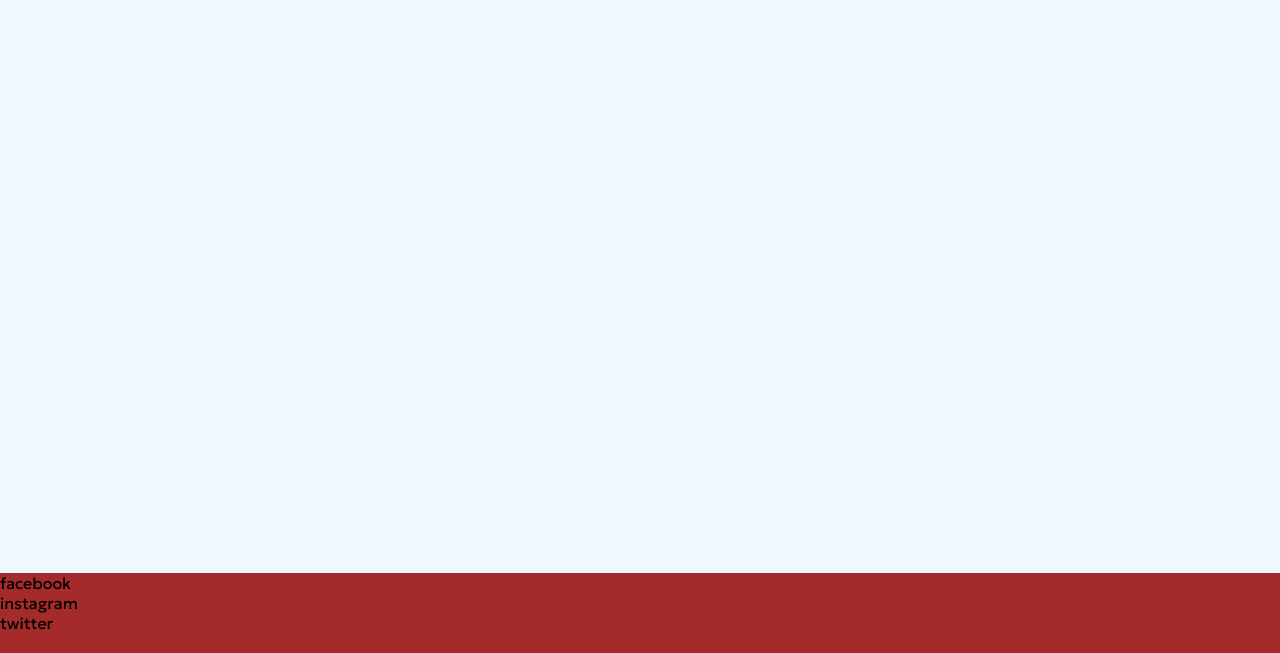
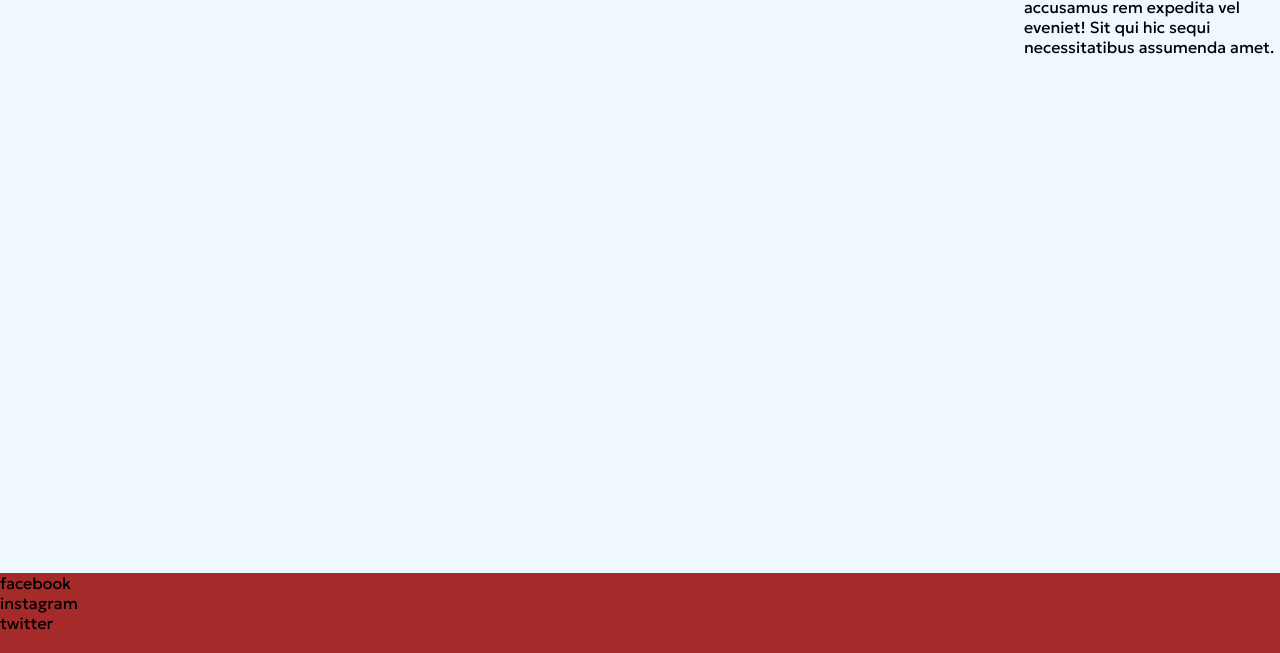
Before and after one commit to Eliseojramos/Eliseojramos, a website: page index.html in a window 1280 px wide. Shown: the part 147-800 px from the top of the page. Drawn offline with Linux system fonts and the light colour scheme.

Commit message:
estructura 1 con git

```diff
--- a/index.html
+++ b/index.html
@@ -28,9 +28,11 @@
     </header>
     <main class="gridMain">
         <div>
+            <h1>hello git</h1>
             <p>Lorem ipsum dolor sit amet, consectetur adipisicing elit. Perferendis voluptas alias numquam! Aliquam, numquam distinctio. Consequatur blanditiis ut similique, iure doloremque impedit nisi laboriosam numquam aperiam adipisci cum ipsum optio.</p>
         </div>
     </main>
+    <aside class="gridAside">Lorem ipsum dolor sit amet consectetur adipisicing elit. Doloribus rem, eos error a vel repellat labore. Ut libero accusamus rem expedita vel eveniet! Sit qui hic sequi necessitatibus assumenda amet.</aside>
     <footer class="gridFooter">
         <ul>
             <li>facebook</li>
--- a/sass/main.scss
+++ b/sass/main.scss
@@ -3,15 +3,15 @@
     background-color: aliceblue;
     height: 100vh;
     display: grid;
-    grid-template:  8vh auto 10vh / 100vw;
+    grid-template:  8vh auto auto 10vh / 80% 20%;
     grid-template-areas:
-    "gridHeader"
-    "gridMain"
-    "gridFooter";
+    "gridHeader gridHeader"
+    "gridMain gridAside"
+    "gridMain gridAside"
+    "gridFooter gridFooter ";
 }
 .gridHeader{
     grid-area:gridHeader;
-       height: 100%;
        .nav{
         height: 100%;
         border-radius: 0px 0px 10px 10px ;
@@ -70,6 +70,9 @@
     grid-area: gridMain;
     background-color:aliceblue;
 }
+.gridAside{
+    grid-area: gridAside;
+}
 
 
 .gridFooter{
```
Also changed, not shown: css/main.css.
